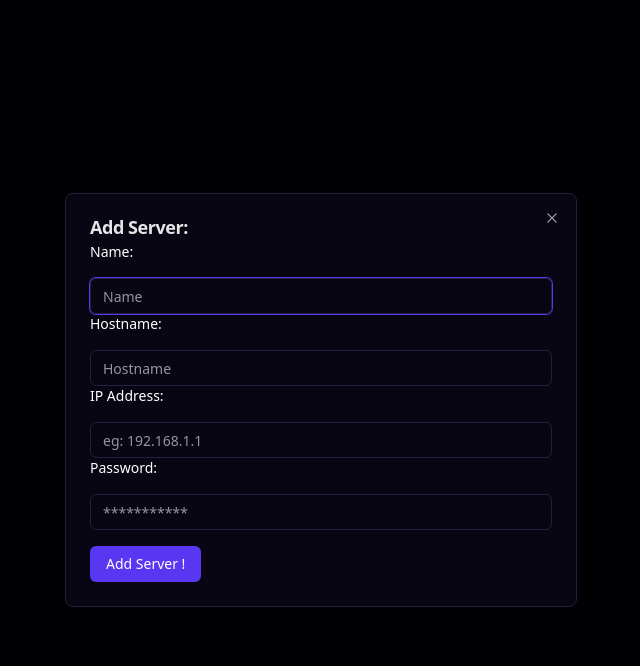
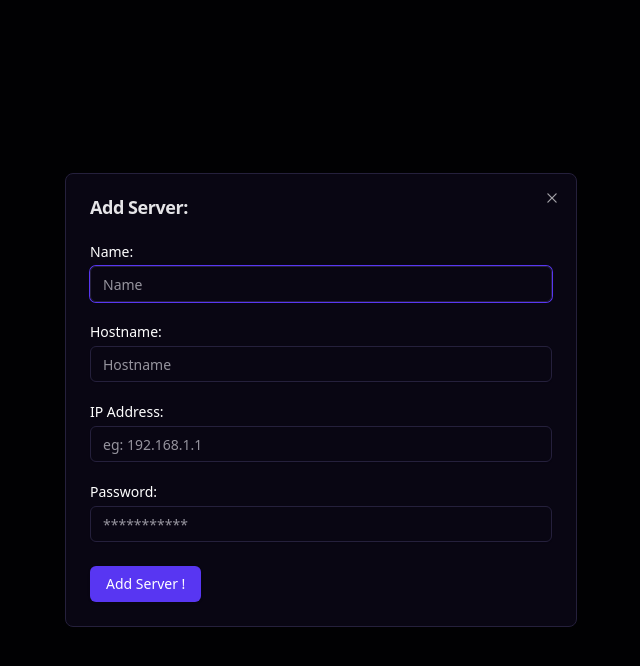
Before and after one commit to Talfaza/BridgeHub, a React (Vite) app in the folder client/: page /dashboard in a window 1280 px wide. Both pictures are taken after a click on the element 568 px from the left and 464 px from the top of the page. Shown: the top 666 px of the page, without its empty margins (319-959 px from the left). Built offline with nearby package versions, Linux system fonts and the light colour scheme.

Commit message:
add: add server form

```diff
--- a/client/src/components/Dashboard.tsx
+++ b/client/src/components/Dashboard.tsx
@@ -97,7 +97,8 @@
                 <DialogHeader>
                   <DialogTitle>Add Server:</DialogTitle>
                   <DialogDescription>
-                    <div className="space-y-4">
+                      <br/>
+                    <div className="space-y-1">
                       <Label htmlFor="name" className="text-white">
                         Name:
                       </Label>
@@ -109,6 +110,7 @@
                         onChange={(e) => setName(e.target.value)}
                         className="text-white"
                       />
+                      <br/>
 
                       <Label htmlFor="hostname" className="text-white">
                         Hostname:
@@ -122,6 +124,9 @@
                         className="text-white"
                       />
 
+                      <br/>
+
+
                       <Label htmlFor="ip" className="text-white">
                         IP Address:
                       </Label>
@@ -134,6 +139,7 @@
                         className="text-white"
                       />
 
+                      <br/>
                       <Label htmlFor="password" className="text-white">
                         Password:
                       </Label>
@@ -145,6 +151,8 @@
                         onChange={(e) => setPassword(e.target.value)}
                         className="text-white"
                       />
+
+                      <br/>
 
                       <Button onClick={handleAddServer} disabled={loading}>
                         {loading ? 'Adding Server...' : 'Add Server !'}
```
